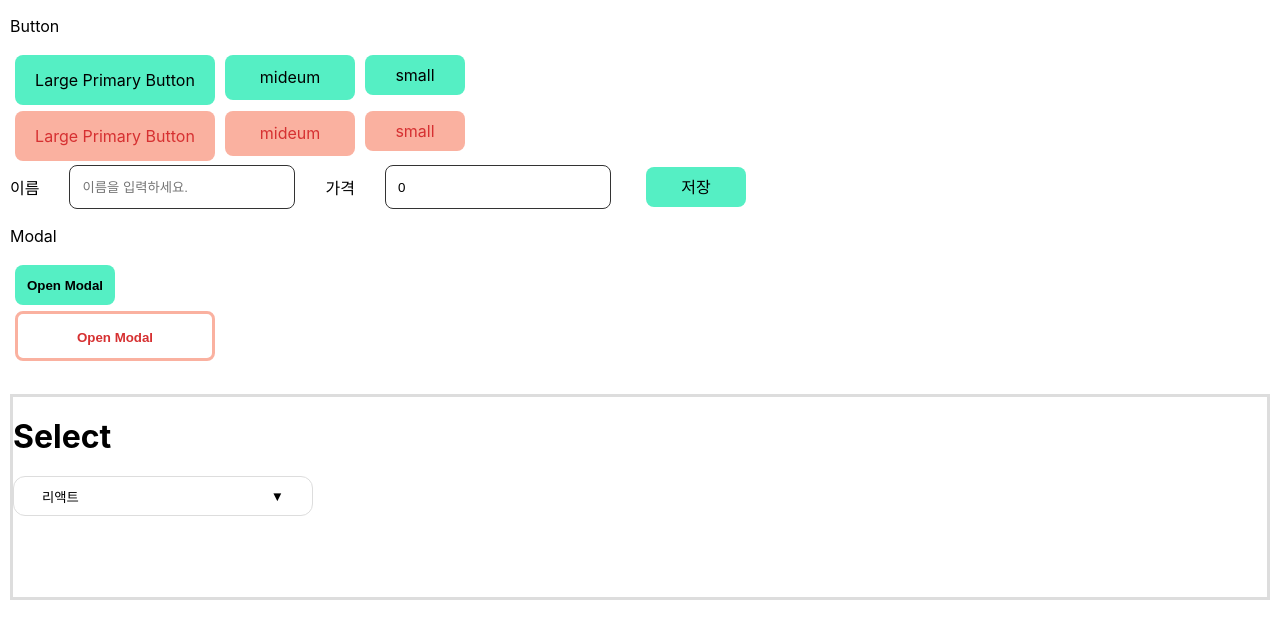
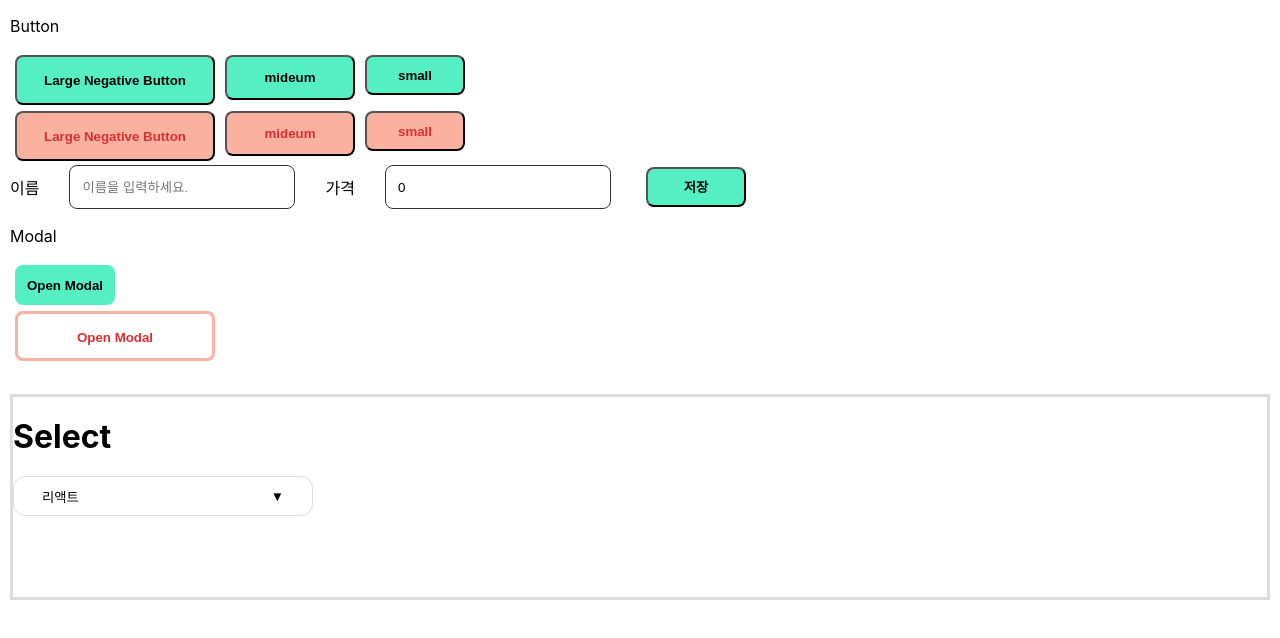
Before and after one commit to amisu1203/modal-btn-select, a React (Create React App) app: page / in a window 1280 px wide. Shown: the top 638 px of the page. Built offline with nearby package versions, Linux system fonts and the light colour scheme.

Commit message:
button border 추가와 switch문 수정

```diff
--- a/src/components/Btns.jsx
+++ b/src/components/Btns.jsx
@@ -7,16 +7,19 @@ const StContainer = styled.div`
   text-align: center;
 `;
 
-const StBtn = styled.div`
+const StBtn = styled.button`
   width: ${(props) => props.width};
   height: ${(props) => props.height};
-  line-height: ${(props) => props.height};
+  line-height: calc(${(props) => props.height} - 5px);
   background-color: ${(props) => props.backgroundColor};
   margin: 3px 5px;
-  border: none;
+  border: ${(props) => props.border};
   cursor: pointer;
   border-radius: 8px;
+  box-sizing: border-box;
   color: ${(props) => props.color};
+  font-weight: 600;
+  font-size: 13.3px;
 `;
 
 // 색을 넣으면, 이름을 반환해주는 함수를 만듭니다.
@@ -25,7 +28,7 @@ const getBoxName = (box) => {
   if (box.name === "BtnForModal") return "open modal";
   switch (box.width) {
     case "200px":
-      return "Large Primary Button";
+      return box.border === "3px solid rgb(85, 239, 196)" ? "Large Primary Button" : "Large Negative Button";
     case "130px":
       return "mideum";
     case "100px":
@@ -38,12 +41,20 @@ const Btns = ({ btnList, handleClickSave }) => {
   return (
     <StContainer>
       {btnList.map((box) =>
-        box.backgroundColor === "rgb(85, 239, 196)" ? (
-          <StBtn onClick={handleClickSave} height={box.height} width={box.width} backgroundColor={box.backgroundColor} color={box.color} key={box.id}>
+        box.backgroundColor === "rgb(85, 239, 196)" || box.border === "3px solid rgb(85, 239, 196)" ? (
+          <StBtn
+            onClick={handleClickSave}
+            height={box.height}
+            width={box.width}
+            backgroundColor={box.backgroundColor}
+            color={box.color}
+            border={box.border}
+            key={box.id}
+          >
             {getBoxName(box)}
           </StBtn>
         ) : (
-          <StBtn height={box.height} width={box.width} backgroundColor={box.backgroundColor} color={box.color} key={box.id}>
+          <StBtn height={box.height} width={box.width} backgroundColor={box.backgroundColor} border={box.border} color={box.color} key={box.id}>
             {getBoxName(box)}
           </StBtn>
         )
```
